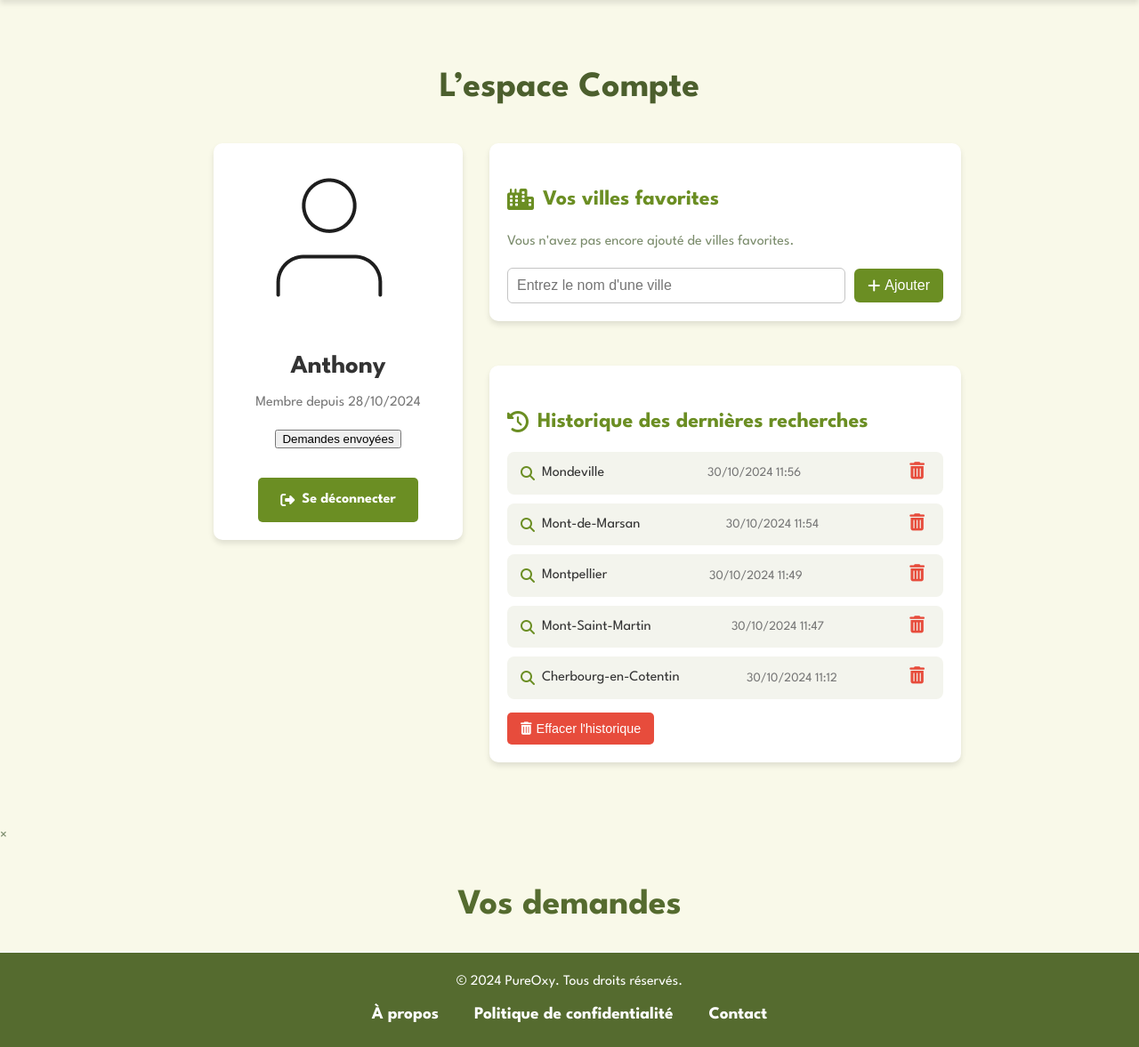
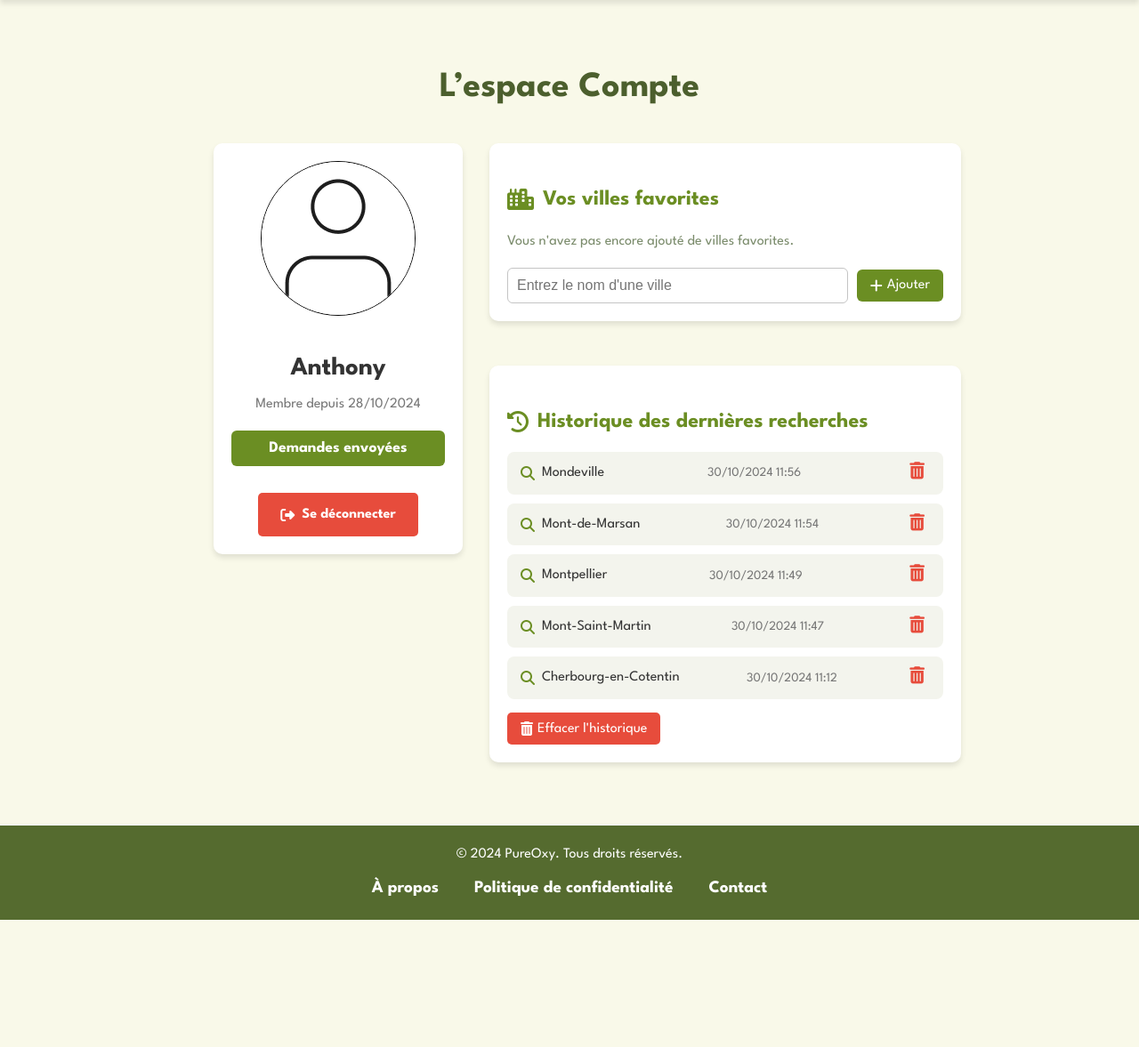
Before and after one commit to Anthony2210/PureOxy, a PHP site: page /pages/compte.php in a window 1280 px wide. Shown: the part 107-1284 px from the top of the page at 89% size. After the commit the page ends 1141 px from the top, so only its background shows below. Run offline with PHP 8.4, Linux system fonts and the light colour scheme; a user stored in the database is signed in; data comes from the database, SQL or seed files in the repository.

Commit message:
correction petits bugs

```diff
--- a/styles/style.css
+++ b/styles/style.css
@@ -513,23 +513,6 @@ h2{
 }
 
 
-.logout-button {
-    display: inline-block;
-    margin-top: 30px;
-    padding: 12px 25px;
-    background-color: #6b8e23;
-    color: #fff;
-    text-decoration: none;
-    border-radius: 5px;
-    font-size: 1.1em;
-    font-weight: bold;
-    transition: background-color 0.3s;
-}
-
-.logout-button:hover {
-    background-color: #556b2f;
-    color: white;
-}
 
 /* Ajustements pour le conteneur principal */
 .compte-container {
@@ -568,13 +551,19 @@ h2{
     padding: 20px;
     border-radius: 10px;
     box-shadow: 0 4px 6px rgba(0, 0, 0, 0.1);
+
+}
+.profile-card img {
+    border-radius: 100px;
+    border : black solid 1px;
 }
 
 .profile-avatar {
     font-size: 4em;
     color: #6b8e23;
-    margin-right: 20px;
     text-align: center;
+
+
 }
 
 .profile-info h2 {
@@ -607,13 +596,14 @@ h2{
 }
 
 .clear-history-button {
+    font-family: "League Spartan", sans-serif;
     background-color: #e74c3c;
     color: #fff;
     padding: 10px 15px;
     border: none;
     border-radius: 5px;
     cursor: pointer;
-    font-size: 0.9em;
+    font-size: 1em;
     display: flex;
     align-items: center;
 }
@@ -630,7 +620,7 @@ h2{
 .logout-button {
     margin-top: 30px;
     padding: 12px 25px;
-    background-color: #6b8e23;
+    background-color: #e74c3c;
     color: #fff;
     text-decoration: none;
     border-radius: 5px;
@@ -646,7 +636,9 @@ h2{
 }
 
 .logout-button:hover {
-    background-color: #556b2f;
+    background-color: #c0392b;
+    color: white;
+    text-decoration: underline;
 }
 
 #main-content .content-section {
@@ -687,7 +679,7 @@ h2{
 }
 
 #main-content .image-wrapper img {
-    width: 80%;
+    width: 40%;
     height: auto;
     border-radius: 8px;
 }
@@ -768,6 +760,7 @@ h2{
 }
 
 .favorite-city-form button {
+    font-family: "League Spartan", sans-serif;
     padding: 10px 15px;
     background-color: #6b8e23;
     color: #fff;
@@ -811,6 +804,135 @@ h2{
     text-weight: bold;
     text-decoration: underline;
     color: darkolivegreen;
+}
+/* Le modal (fenêtre) */
+.modal {
+    display: none; /* Caché par défaut */
+    position: fixed; /* Rester en place */
+    z-index: 1; /* Au-dessus */
+    left: 0;
+    top: 0;
+    width: 100%; /* Largeur totale */
+    height: 100%; /* Hauteur totale */
+    overflow: auto; /* Activer le scroll si nécessaire */
+    background-color: rgba(0,0,0,0.5); /* Couleur de fond */
+}
 
+/* Contenu du modal */
+.modal-content {
+    background-color: #fefefe;
+    margin: 10% auto; /* 10% du haut, centré horizontalement */
+    padding: 20px;
+    border: 1px solid #888;
+    width: 80%; /* Largeur */
+    max-width: 600px;
+}
 
+/* Bouton pour fermer */
+.close-button {
+    color: #aaa;
+    float: right;
+    font-size: 28px;
+    font-weight: bold;
 }
+
+.close-button:hover,
+.close-button:focus {
+    color: black;
+    text-decoration: none;
+    cursor: pointer;
+}
+/* Styles pour la section de contact */
+#contact {
+    max-width: 600px;
+    margin: 0 auto;
+    padding: 40px 20px;
+    border-radius: 8px;
+}
+
+#contact h2 {
+    text-align: center;
+    color: #6b8e23;
+    margin-bottom: 30px;
+    font-size: 2em;
+    font-weight: bold;
+}
+
+#contact form {
+    display: flex;
+    flex-direction: column;
+    align-items: center;
+}
+
+#contact .input-group {
+    width: 100%;
+    margin-bottom: 20px;
+    position: relative;
+}
+
+#contact .input-group textarea {
+    resize: none;
+    min-height: 150px;
+}
+
+#contact .input-group input,
+#contact .input-group textarea {
+    width: 100%;
+    padding: 15px;
+    border: 1px solid #c4c4c4;
+    border-radius: 6px;
+    font-size: 1em;
+    font-family: 'League Spartan', sans-serif;
+    color: #4c5f2d;
+    background-color: #f9f9f9;
+    transition: border-color 0.3s;
+}
+
+#contact .input-group input:focus,
+#contact .input-group textarea:focus {
+    border-color: #6b8e23;
+    outline: none;
+    background-color: #fff;
+}
+
+#contact .input-group input::placeholder,
+#contact .input-group textarea::placeholder {
+    color: #a0a0a0;
+}
+
+#contact button[type="submit"] {
+    padding: 15px 30px;
+    background-color: #6b8e23;
+    color: #fff;
+    border: none;
+    border-radius: 30px;
+    cursor: pointer;
+    font-size: 1.1em;
+    font-weight: bold;
+    font-family: 'League Spartan', sans-serif;
+    transition: background-color 0.3s ease, transform 0.2s ease;
+    margin-top: 10px;
+}
+
+#contact button[type="submit"]:hover {
+    background-color: #556b2f;
+    transform: translateY(-3px);
+}
+
+#view-requests-button {
+    width: 100%;
+    padding: 12px;
+    background-color: #6b8e23;
+    color: #fff;
+    border: none;
+    border-radius: 6px;
+    cursor: pointer;
+    font-size: 1.1em;
+    font-weight: bold;
+    font-family: 'League Spartan', sans-serif;
+}
+
+#view-requests-button:hover{
+    background-color: #4c5f2d;
+    text-decoration: underline;
+}
```
Also changed, not shown: fonctionnalites/details.php (+20 -11 lines), styles/details.css (+50 -0 lines), images/user.png.
